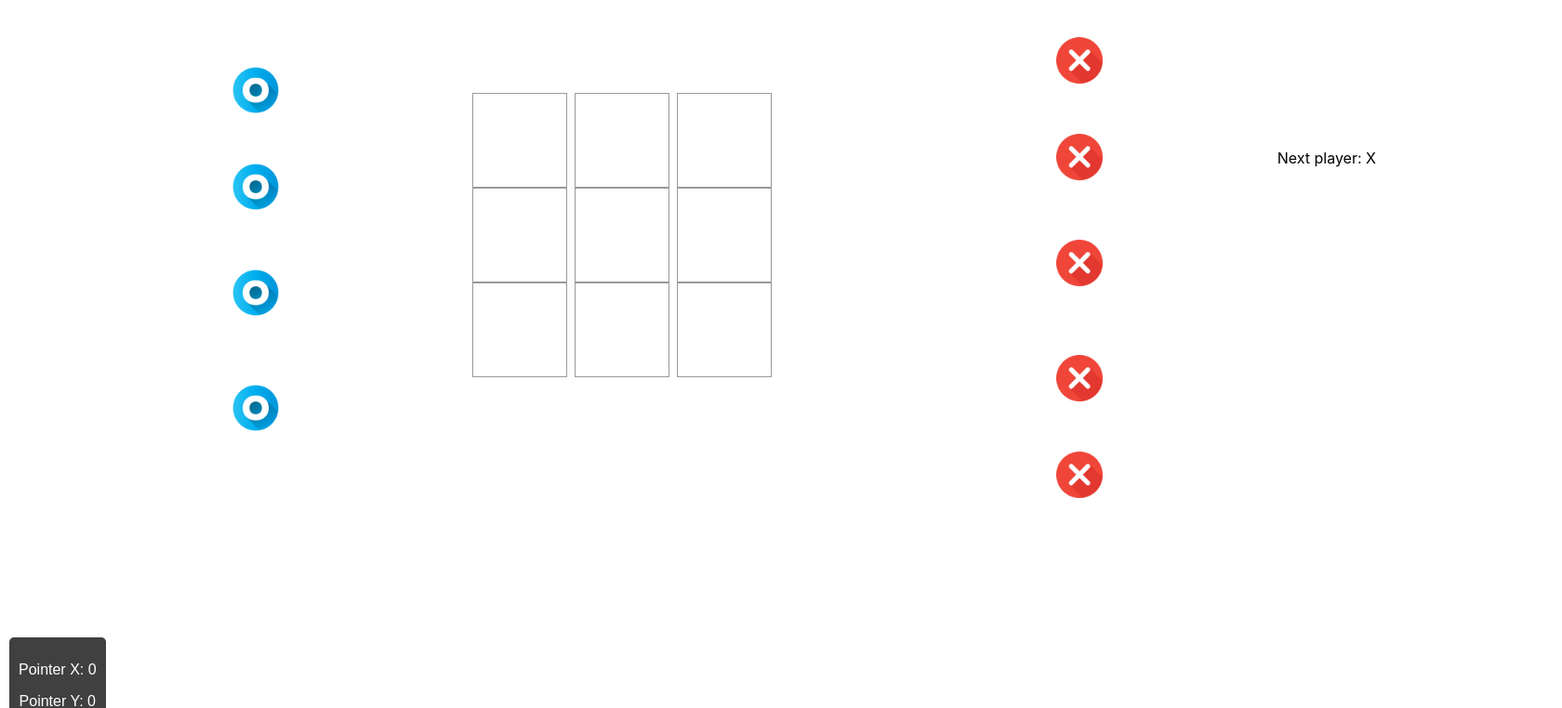
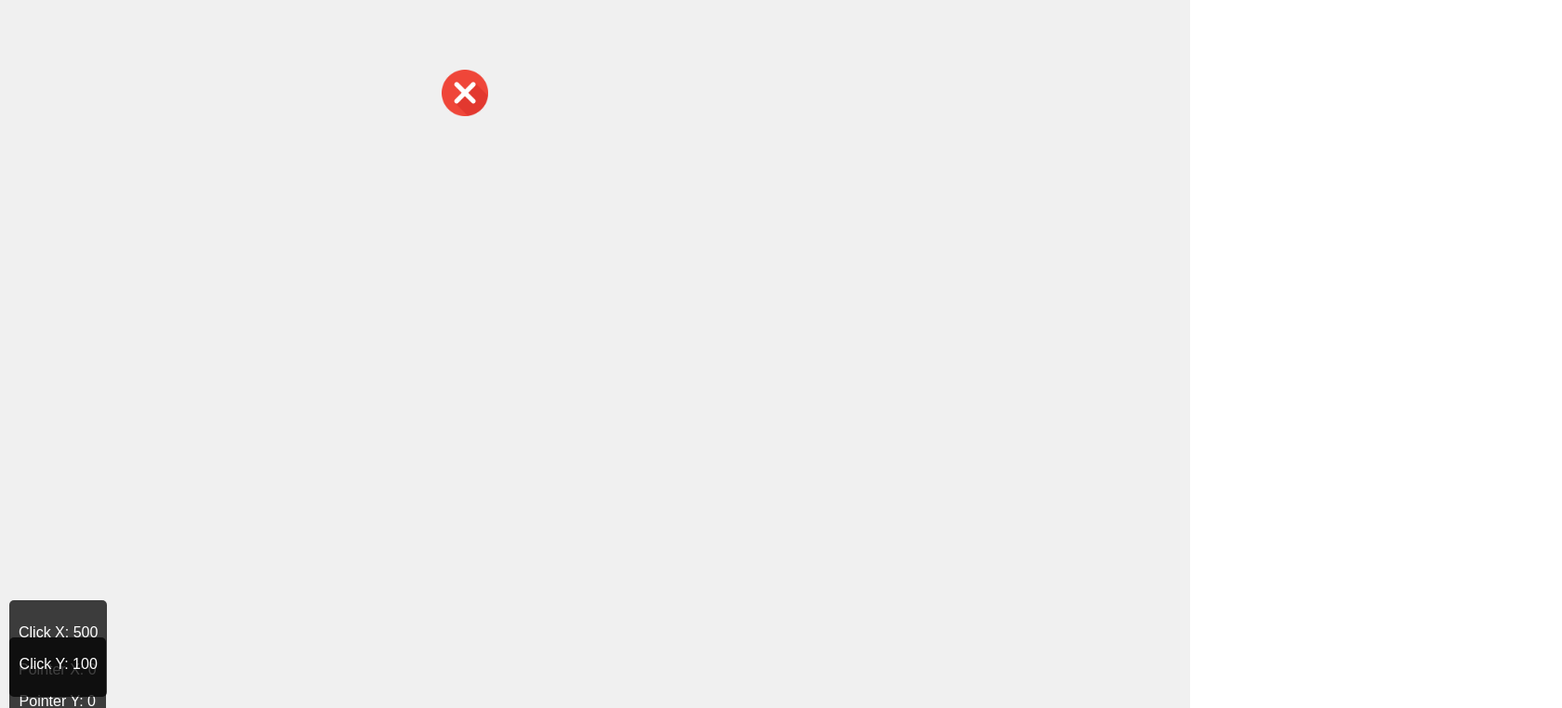
Before and after one commit to Abukarabukar/PortfolioX, a React (Create React App) app: page / in a window 1280 px wide. Shown: the top 762 px of the page at 93% size, 1680 px wide, since content can reach past the window. Built offline with nearby package versions, Linux system fonts and the light colour scheme.

Commit message:
fixing temp

```diff
--- a/src/App.tsx
+++ b/src/App.tsx
@@ -1,14 +1,14 @@
 // App.tsx
 import React from 'react';
-import TicTacToe from './components/TicTacToe'; // Corrected path
+// import TicTacToe from './components/TicTacToe'; // Corrected path
 import Temp from './page/temp';
 import './App.css';
 
 const App: React.FC = () => {
   return (
     <div className="App">
-      <TicTacToe />
-      {/* <Temp /> */}
+      {/* <TicTacToe /> */}
+      <Temp />
     </div>
   );
 };
--- a/src/components/TicTacToe.tsx
+++ b/src/components/TicTacToe.tsx
@@ -25,23 +25,36 @@ const TicTacToe: React.FC = () => {
     'o-4': { x: 100, y: 240 },
   });
 
+  const [clickPosition, setClickPosition] = useState<{ x: number; y: number }>({ x: 0, y: 0 });
+  const [nextXIndex, setNextXIndex] = useState(1); // Track the next 'x' piece to move
+
   const handleSquareClick = (index: number) => {
     const newBoard = board.slice();
     if (newBoard[index]) return;
-    newBoard[index] = isXNext ? `x-${index}` : `o-${index}`;
+    newBoard[index] = isXNext ? `x-${nextXIndex}` : `o-${nextXIndex}`;
     setBoard(newBoard);
     setIsXNext(!isXNext);
   };
 
-  const handlePieceClick = (piece: PieceKey, event: React.MouseEvent<HTMLDivElement, MouseEvent>) => {
+  const handleBoardClick = (event: React.MouseEvent<HTMLDivElement, MouseEvent>) => {
     const containerRect = event.currentTarget.getBoundingClientRect();
     const adjustedX = event.clientX - containerRect.left; // Adjusting for the left offset
     const adjustedY = event.clientY - containerRect.top; // Adjusting for the top offset
+    setClickPosition({ x: adjustedX, y: adjustedY });
+
+    if (nextXIndex <= 5) {
+      const pieceKey: PieceKey = `x-${nextXIndex}` as PieceKey;
       setPiecePositions({
         ...piecePositions,
-      [piece]: { x: adjustedX, y: adjustedY }
+        [pieceKey]: { x: adjustedX, y: adjustedY }
       });
-    console.log(`${piece} clicked at (${adjustedX}, ${adjustedY})`);
+      setNextXIndex(nextXIndex + 1);
+    }
+    console.log(`Piece x-${nextXIndex} moved to (${adjustedX}, ${adjustedY})`);
+  };
+
+  const handlePieceClick = (piece: PieceKey, event: React.MouseEvent<HTMLDivElement, MouseEvent>) => {
+    // This function can be used to handle piece clicks if needed
   };
 
   const renderSquare = (index: number) => (
@@ -56,21 +69,41 @@ const TicTacToe: React.FC = () => {
   );
 
   return (
-    <div className="game">
+    <div className="game" onClick={handleBoardClick}>
       <div className="side-pieces left">
-        <div className="pieces">
-          {(['o-1', 'o-2', 'o-3', 'o-4'] as PieceKey[]).map((piece) => (
         <motion.div
-              key={piece}
           className="animated-box"
-              animate={{ x: piecePositions[piece].x - 50, y: piecePositions[piece].y - 50 }} // Adjust to center the box
+          animate={{ x: 100, y: 100 }} // Set the fixed position
           transition={{ duration: 1, ease: 'easeInOut' }}
-              onClick={(e) => handlePieceClick(piece, e)}
+          onClick={(e) => handlePieceClick('o-1', e)}
         >
-              <img src={oImage} alt={piece} />
+          <img src={oImage} alt="o-1" />
         </motion.div>
-          ))}
-        </div>
+
+        <motion.div
+          className="animated-box"
+          animate={{ x: piecePositions['o-2'].x, y: piecePositions['o-2'].y }}
+          transition={{ duration: 1, ease: 'easeInOut' }}
+          onClick={(e) => handlePieceClick('o-2', e)}
+        >
+          <img src={oImage} alt="o-2" />
+        </motion.div>
+        <motion.div
+          className="animated-box"
+          animate={{ x: piecePositions['o-3'].x, y: piecePositions['o-3'].y }}
+          transition={{ duration: 1, ease: 'easeInOut' }}
+          onClick={(e) => handlePieceClick('o-3', e)}
+        >
+          <img src={oImage} alt="o-3" />
+        </motion.div>
+        <motion.div
+          className="animated-box"
+          animate={{ x: piecePositions['o-4'].x, y: piecePositions['o-4'].y }}
+          transition={{ duration: 1, ease: 'easeInOut' }}
+          onClick={(e) => handlePieceClick('o-4', e)}
+        >
+          <img src={oImage} alt="o-4" />
+        </motion.div>
       </div>
       <div className="game-board">
         <div className="board-row">
@@ -90,19 +123,46 @@ const TicTacToe: React.FC = () => {
         </div>
       </div>
       <div className="side-pieces right">
-        <div className="pieces">
-          {(['x-1', 'x-2', 'x-3', 'x-4', 'x-5'] as PieceKey[]).map((piece) => (
         <motion.div
-              key={piece}
           className="animated-box"
-              animate={{ x: piecePositions[piece].x - 50, y: piecePositions[piece].y - 50 }} // Adjust to center the box
+          animate={{ x: piecePositions['x-1'].x, y: piecePositions['x-1'].y }}
           transition={{ duration: 1, ease: 'easeInOut' }}
-              onClick={(e) => handlePieceClick(piece, e)}
+          onClick={(e) => handlePieceClick('x-1', e)}
         >
-              <img src={xImage} alt={piece} />
+          <img src={xImage} alt="x-1" />
         </motion.div>
-          ))}
-        </div>
+        <motion.div
+          className="animated-box"
+          animate={{ x: piecePositions['x-2'].x, y: piecePositions['x-2'].y }}
+          transition={{ duration: 1, ease: 'easeInOut' }}
+          onClick={(e) => handlePieceClick('x-2', e)}
+        >
+          <img src={xImage} alt="x-2" />
+        </motion.div>
+        <motion.div
+          className="animated-box"
+          animate={{ x: piecePositions['x-3'].x, y: piecePositions['x-3'].y }}
+          transition={{ duration: 1, ease: 'easeInOut' }}
+          onClick={(e) => handlePieceClick('x-3', e)}
+        >
+          <img src={xImage} alt="x-3" />
+        </motion.div>
+        <motion.div
+          className="animated-box"
+          animate={{ x: piecePositions['x-4'].x, y: piecePositions['x-4'].y }}
+          transition={{ duration: 1, ease: 'easeInOut' }}
+          onClick={(e) => handlePieceClick('x-4', e)}
+        >
+          <img src={xImage} alt="x-4" />
+        </motion.div>
+        <motion.div
+          className="animated-box"
+          animate={{ x: piecePositions['x-5'].x, y: piecePositions['x-5'].y }}
+          transition={{ duration: 1, ease: 'easeInOut' }}
+          onClick={(e) => handlePieceClick('x-5', e)}
+        >
+          <img src={xImage} alt="x-5" />
+        </motion.div>
       </div>
       <div className="game-info">
         <div>Next player: {isXNext ? 'X' : 'O'}</div>
@@ -111,8 +171,13 @@ const TicTacToe: React.FC = () => {
         <p>Pointer X: {pointerX}</p>
         <p>Pointer Y: {pointerY}</p>
       </div>
+      <div className="click-info">
+        <p>Click X: {clickPosition.x}</p>
+        <p>Click Y: {clickPosition.y}</p>
+      </div>
     </div>
   );
 };
 
 export default TicTacToe;
+export {};
--- a/src/page/temp.scss
+++ b/src/page/temp.scss
@@ -1,36 +1,31 @@
 .example-container {
   display: block;
-    flex-direction: column;
-    align-items: center;
-    justify-content: center;
-    height: 100vh; // Full viewport height
-    background-color: #f0f0f0; // Light grey background
+  width: 100vw; /* Ensure full viewport width */
+  height: 100vh; /* Ensure full viewport height */
   position: relative;
+  background-color: #f0f0f0;
 }
 
 .animated-box {
-    width: 100px;
-    height: 100px;
-    background-color: #3498db; // Blue color
-    border-radius: 10px;
-    cursor: pointer;
+  width: 50px;
+  height: 50px;
   display: flex;
   justify-content: center;
   align-items: center;
-    position: absolute; // Allow the box to move freely
+  position: absolute;
+  transform: translate(-50%, -50%);
 }
 
 .animated-box img {
-    width: 50px; // Adjust width to make the image smaller
-    height: 50px; // Adjust height to make the image smaller
-    object-fit: cover;
+  width: 100%;
+  height: 100%;
 }
 
 .pointer-info,
 .click-info {
   position: fixed;
   bottom: 10px;
-    right: 10px;
+  left: 10px;
   background: rgba(0, 0, 0, 0.75);
   color: #fff;
   padding: 10px;
@@ -39,5 +34,5 @@
 }
 
 .click-info {
-    bottom: 500px; // Adjust to position it above the pointer-info
+  bottom: 50px;
 }
--- a/src/page/temp.tsx
+++ b/src/page/temp.tsx
@@ -1,7 +1,6 @@
 import * as React from 'react';
 import { createRoot } from 'react-dom/client';
 import { motion } from 'framer-motion';
-
 import './temp.scss';
 import xImage from '../assets/x.png'; // Importing the image
 import { useFollowPointer } from '../hooks/use-follow-pointer'; // Import the hook
@@ -30,8 +29,8 @@ const Apps = () => {
     <div className="example-container" onClick={handleClick}>
       <motion.div
         className="animated-box"
-        animate={{ x: clickPosition.x -50 , y: clickPosition.y -50 }} // Adjust to center the box
-        transition={{ duration: 10, ease: 'easeInOut' }}
+        animate={{ x: clickPosition.x - 25, y: clickPosition.y - 25 }} // Adjust to center the box
+        transition={{ duration: 0.5, ease: 'easeInOut' }}
       >
         <img src={xImage} alt="Animated" />
       </motion.div>
--- a/src/styles/TicTacToe.scss
+++ b/src/styles/TicTacToe.scss
@@ -34,11 +34,17 @@
   height: 80%;
 }
 
-.piece {
-  position: absolute;
+.animated-box {
+  width: 100px;
+  height: 100px;
+  display: flex;
+  justify-content: center;
+  align-items: center;
+  position: absolute; /* Allow the box to move freely */
+  transform: translate(-50%, -50%); /* Center the box */
 }
 
-.piece img {
+.animated-box img {
   width: 50%; /* Adjusted size */
   height: 50%; /* Adjusted size */
 }
@@ -50,23 +56,13 @@
 .side-pieces {
   display: flex;
   flex-direction: column;
+  position: relative; /* Allow the pieces to move freely */
 }
 
-.pieces {
-  display: flex;
-  flex-direction: column;
-  align-items: center;
-}
-
-.pieces img {
-  width: 50px;
-  height: 50px;
-  margin-bottom: 10px;
-}
-
-.pointer-info {
+.pointer-info,
+.click-info {
   position: fixed;
-  bottom: 10px;
+  bottom: 290px;
   left: 10px;
   background: rgba(0, 0, 0, 0.75);
   color: #fff;
@@ -74,3 +70,7 @@
   border-radius: 5px;
   font-family: sans-serif;
 }
+
+.click-info {
+  bottom: 50px; /* Adjust this value to position it above the pointer-info */
+}
```
Also changed, not shown: src/hooks/useClickPosition.ts (+34 -35 lines), src/hooks/use-follow-pointer.ts (line endings or trailing spaces). Lines whose indentation alone changed are shown as unchanged.
